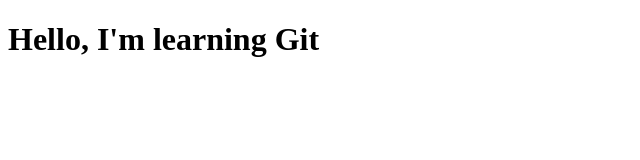
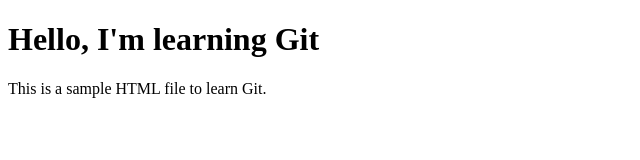
Before and after one commit to keajung/learn-git, a plain HTML site: page index.html in a window 1280 px wide. Shown: the whole page, without its empty margins (0-640 px from the left). Drawn offline with Linux system fonts and the light colour scheme.

Commit message:
add some infomation

```diff
--- a/index.html
+++ b/index.html
@@ -7,5 +7,6 @@
 </head>
 <body>
     <h1>Hello, I'm learning Git</h1>
+    <p>This is a sample HTML file to learn Git.</p>
 </body>
 </html>
```
